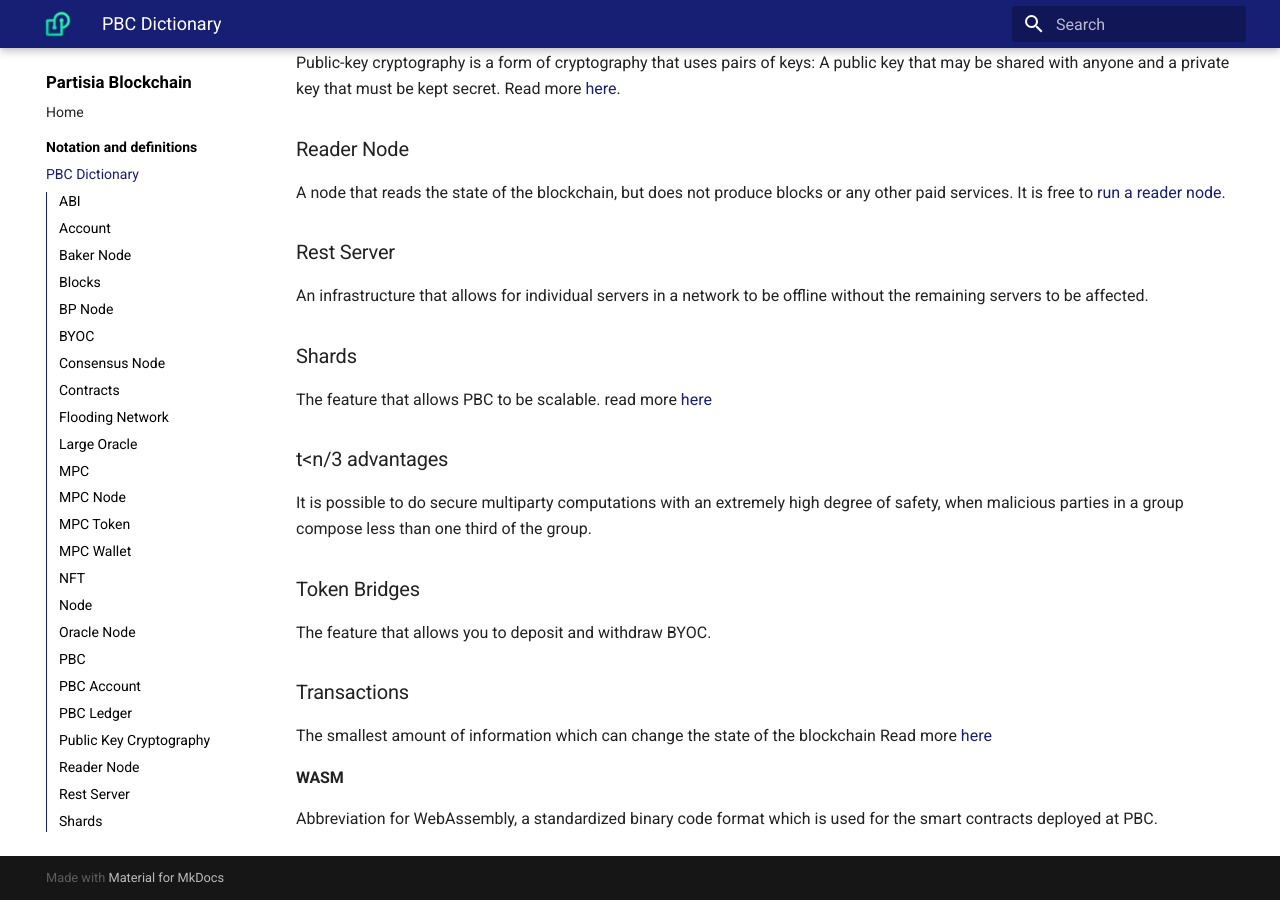
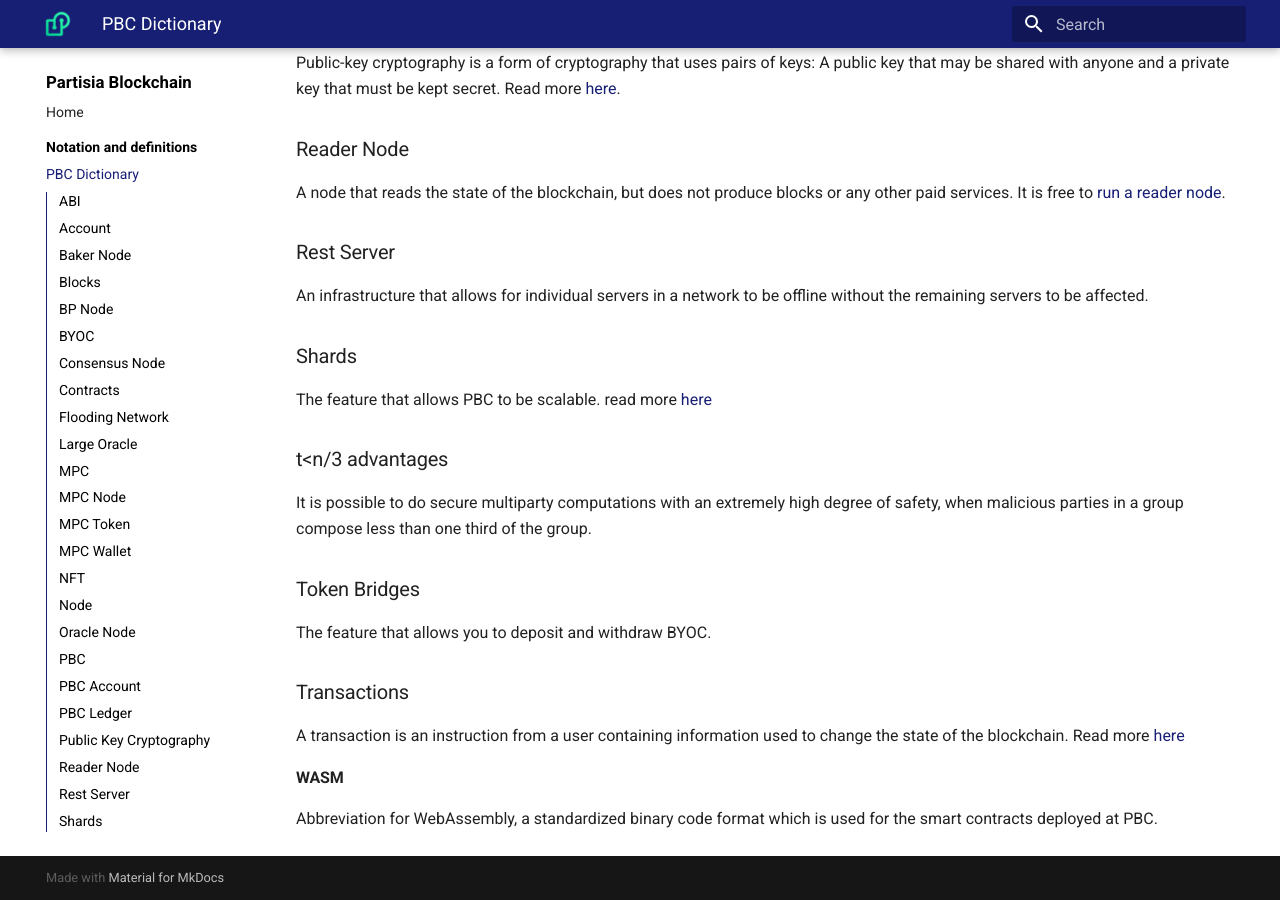
Before and after one commit to 0xSero/partisia-docs, an MkDocs documentation site: the page built from docs/dictionary.md, in a window 1280 px wide and 900 px high, scrolled down 2519 px. Built offline with MkDocs 1.6.1 and Material for MkDocs 9.7.7, drawn with Linux system fonts in a browser that asks for light colours; a script that is not in the unit is left out.

Commit message:
Use everyday lingo

```diff
--- a/docs/dictionary.md
+++ b/docs/dictionary.md
@@ -80,7 +80,7 @@
 The feature that allows you to deposit and withdraw BYOC.
 
 ### Transactions
-The smallest amount of information which can change the state of the blockchain Read more [here](transactions.md)
+A transaction is an instruction from a user containing information used to change the state of the blockchain. Read more [here](transactions.md)
 
 #### WASM
 Abbreviation for WebAssembly, a standardized binary code format which is used for the smart contracts deployed at PBC.
```
